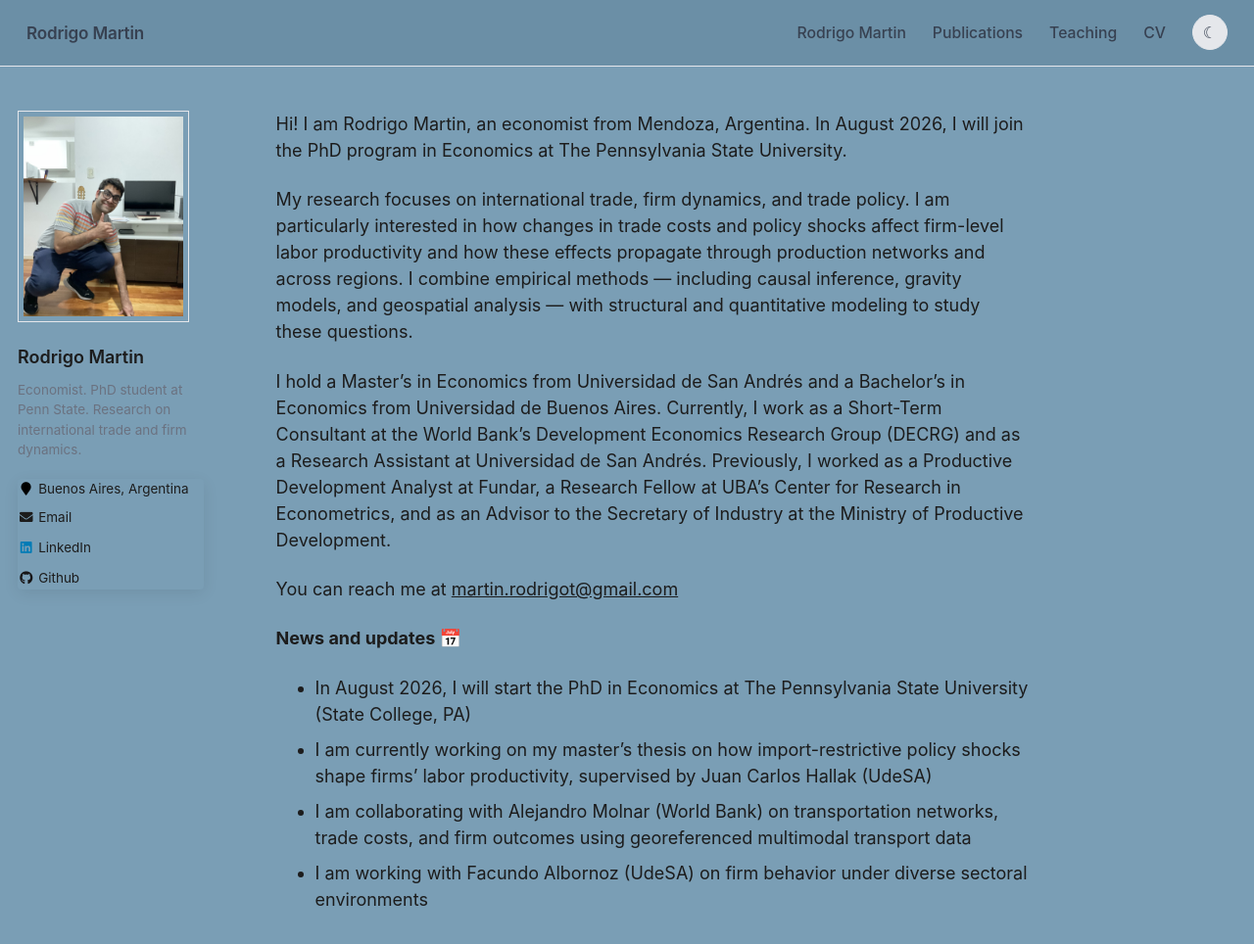
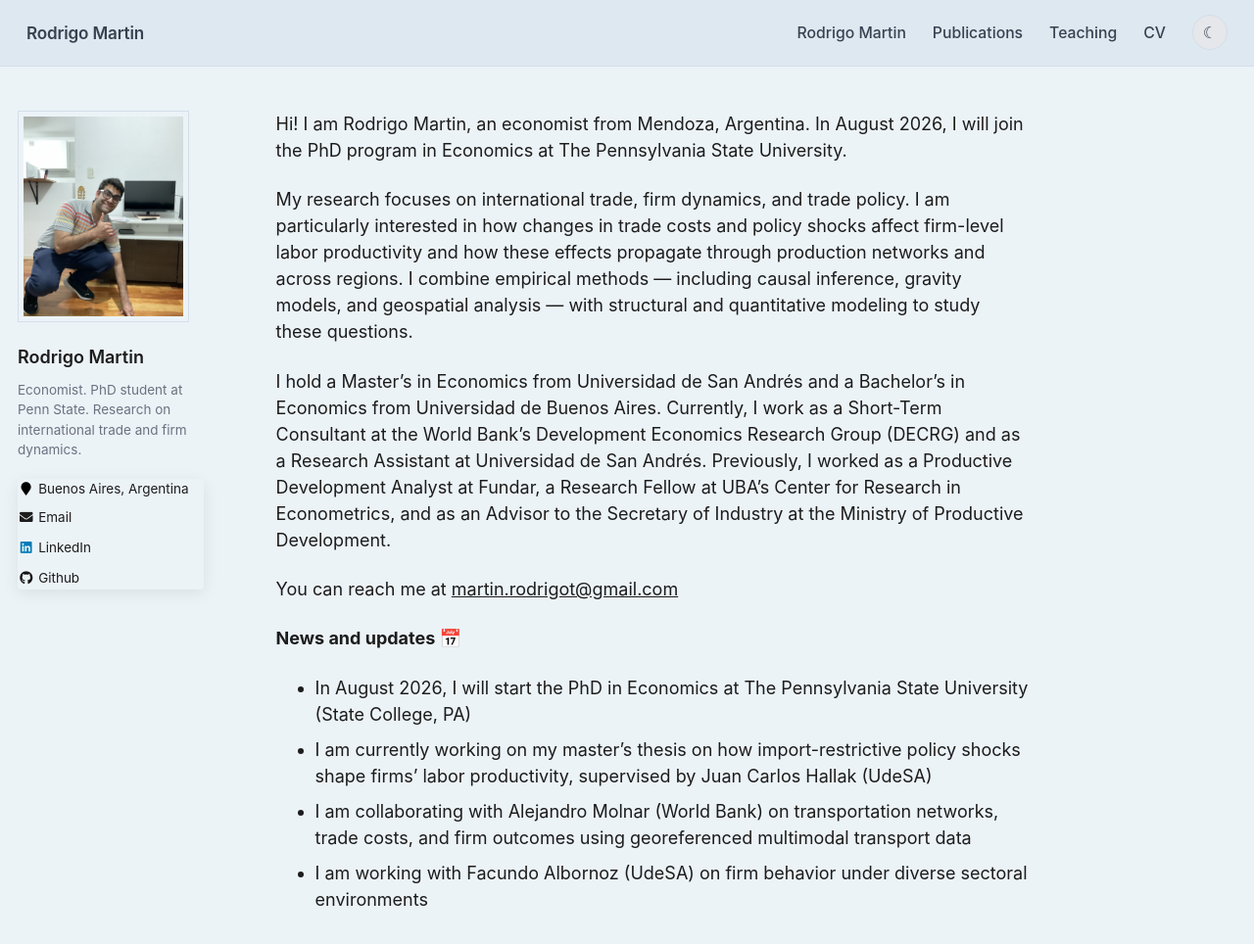
Before and after one commit to RodrigoTMartin/rodrigotmartin.github.io, a Jekyll site: the page built from _pages/about.md, in a window 1280 px wide and 977 px high. Shown: the top 964 px of the window at 98% size. Built offline with Jekyll 4.4.1, drawn with Linux system fonts in a browser that asks for light colours.

Commit message:
Update custom.html

```diff
--- a/_includes/head/custom.html
+++ b/_includes/head/custom.html
@@ -1,7 +1,5 @@
 {% include base_path %}
-
 <!-- start custom head snippets -->
-
 <link rel="apple-touch-icon" sizes="57x57" href="{{ base_path }}/images/apple-touch-icon-57x57.png?v=M44lzPylqQ">
 <link rel="apple-touch-icon" sizes="60x60" href="{{ base_path }}/images/apple-touch-icon-60x60.png?v=M44lzPylqQ">
 <link rel="apple-touch-icon" sizes="72x72" href="{{ base_path }}/images/apple-touch-icon-72x72.png?v=M44lzPylqQ">
@@ -23,7 +21,6 @@
 <meta name="msapplication-config" content="{{ base_path }}/images/browserconfig.xml?v=M44lzPylqQ">
 <meta name="theme-color" content="#ffffff">
 <link rel="stylesheet" href="{{ base_path }}/assets/css/academicons.css"/>
-
 <script type="text/x-mathjax-config"> MathJax.Hub.Config({ TeX: { equationNumbers: { autoNumber: "all" } } }); </script>
 <script type="text/x-mathjax-config">
   MathJax.Hub.Config({
@@ -34,7 +31,6 @@
   });
 </script>
 <script src='https://cdnjs.cloudflare.com/ajax/libs/mathjax/2.7.4/latest.js?config=TeX-MML-AM_CHTML' async></script>
-
 <!-- Theme initialization: runs immediately to avoid flash of wrong theme -->
 <script>
   (function () {
@@ -44,21 +40,20 @@
     document.documentElement.setAttribute('data-theme', theme);
   })();
 </script>
-
 <!-- Minimalist style overrides + dark/light mode variables -->
 <style>
   /* =============================================
      CSS Custom Properties
      ============================================= */
   :root {
-    --bg:         #7a9eb5;
+    --bg:         #ecf3f7;
     --surface:    #f7f7f7;
     --text:       #1c1c1c;
     --text-muted: #6b7280;
-    --border:     #e5e7eb;
+    --border:     #d4dee8;
     --link:       #1c1c1c;
     --link-hover: #4b5563;
-    --nav-bg:     #6b8fa6;
+    --nav-bg:     #dde8f0;
     --nav-text:   #374151;
     --nav-hover:  #111827;
     --footer-bg:  #f7f7f7;
@@ -66,7 +61,6 @@
     --toggle-bg:  #e5e7eb;
     --toggle-fg:  #374151;
   }
-
   [data-theme="dark"] {
     --bg:         #111111;
     --surface:    #1c1c1c;
@@ -83,7 +77,6 @@
     --toggle-bg:  #2d2d2d;
     --toggle-fg:  #e5e7eb;
   }
-
   /* =============================================
      Base
      ============================================= */
@@ -91,17 +84,14 @@
     background-color: var(--bg) !important;
     color: var(--text) !important;
     transition: background-color 0.2s ease, color 0.2s ease;
-    /* Remove sticky-footer bottom padding since footer is removed */
     padding-bottom: 0 !important;
   }
-
   /* =============================================
      Abstract collapsible (details / summary)
      ============================================= */
   details {
     margin: 0.4rem 0 0.75rem;
   }
-
   details summary {
     display: inline-block;
     padding: 0.15rem 0.65rem;
@@ -117,16 +107,13 @@
     user-select: none;
     transition: color 0.15s ease, background 0.15s ease;
   }
-
   details summary::-webkit-details-marker { display: none; }
   details summary::marker { display: none; }
-
   details[open] summary,
   details summary:hover {
     color: var(--text) !important;
     background: var(--surface) !important;
   }
-
   details p {
     margin: 0.5rem 0 0 !important;
     padding: 0.7rem 1rem !important;
@@ -135,7 +122,6 @@
     font-size: 0.95em !important;
     line-height: 1.65 !important;
   }
-
   /* Remove intro animations */
   .masthead,
   .page__footer,
@@ -146,7 +132,6 @@
     -webkit-animation: none !important;
     animation: none !important;
   }
-
   /* =============================================
      Simple flat site nav (replaces greedy-nav)
      ============================================= */
@@ -159,7 +144,6 @@
     margin: 0 !important;
     padding: 0 !important;
   }
-
   .site-nav__link {
     display: inline-block !important;
     padding: 0.35rem 0.75rem !important;
@@ -170,12 +154,10 @@
     white-space: nowrap !important;
     transition: color 0.15s ease !important;
   }
-
   .site-nav__link:hover {
     color: var(--nav-hover) !important;
     text-decoration: none !important;
   }
-
   /* =============================================
      Plain, uniform typography — body-size headings
      ============================================= */
@@ -203,7 +182,6 @@
     border-bottom: 1px solid var(--border) !important;
     box-shadow: none !important;
   }
-
   .masthead__inner-wrap {
     display: flex !important;
     align-items: center !important;
@@ -240,7 +213,6 @@
     margin: 0 !important;
     padding: 0 !important;
   }
-
   .greedy-nav {
     background: var(--nav-bg) !important;
     display: flex !important;
@@ -249,7 +221,6 @@
     min-width: unset !important;
     position: relative;
   }
-
   .greedy-nav .visible-links {
     display: flex !important;
     align-items: center !important;
@@ -257,22 +228,18 @@
     margin: 0 !important;
     padding: 0 !important;
   }
-
   .greedy-nav .visible-links li {
     display: flex !important;
     align-items: center !important;
     vertical-align: unset !important;
     font-weight: unset !important;
   }
-
   .greedy-nav .visible-links li:first-child a {
     margin-left: 0 !important;
   }
-
   .greedy-nav .visible-links li:last-child a {
     margin-right: 0 !important;
   }
-
   .greedy-nav a {
     display: block !important;
     margin: 0 !important;
@@ -284,19 +251,14 @@
     border-radius: 4px;
     transition: color 0.15s ease !important;
   }
-
   .greedy-nav a:hover {
     color: var(--nav-hover) !important;
     background-color: transparent !important;
     text-decoration: none !important;
   }
-
-  /* Remove sliding underline decoration */
   .greedy-nav .visible-links a::before {
     display: none !important;
   }
-
-  /* Hamburger button (mobile overflow) */
   .greedy-nav > button {
     position: static !important;
     height: auto !important;
@@ -363,129 +316,103 @@
     transition: background 0.15s ease, border-color 0.15s ease !important;
     padding: 0 !important;
   }
-
   .theme-toggle:hover {
     background: var(--border) !important;
   }
-
   .theme-toggle:focus {
     outline: 2px solid var(--nav-text);
     outline-offset: 2px;
   }
-
   /* =============================================
      Main content area
      ============================================= */
   #main {
     margin-top: 2.5rem !important;
   }
-
   /* =============================================
      Sidebar / Author profile
      ============================================= */
   .sidebar {
     background: transparent !important;
   }
-
   .author__avatar img {
     border-color: var(--border) !important;
     box-shadow: none !important;
     border-radius: 0 !important;
   }
-
   .author__name {
     color: var(--text) !important;
   }
-
   .author__bio {
     color: var(--text-muted) !important;
   }
-
   .author__urls-wrapper button {
     background: transparent !important;
     border: 1px solid var(--border) !important;
     color: var(--nav-text) !important;
     box-shadow: none !important;
   }
-
   .author__urls {
     background: var(--bg) !important;
     border-color: var(--border) !important;
     box-shadow: 0 4px 16px rgba(0, 0, 0, 0.08) !important;
   }
-
   .author__urls::before {
     border-color: var(--border) transparent !important;
   }
-
   .author__urls::after {
     border-color: var(--bg) transparent !important;
   }
-
   .author__urls a,
   .author__urls li {
     color: var(--text) !important;
   }
-
   .author__urls a:hover {
     color: var(--link-hover) !important;
   }
-
   /* =============================================
      Typography & links
      ============================================= */
   h1, h2, h3, h4, h5, h6 {
     color: var(--text) !important;
   }
-
   p, li, td, th, dt, dd {
     color: var(--text) !important;
   }
-
   a {
     color: var(--link) !important;
   }
-
   a:hover {
     color: var(--link-hover) !important;
   }
-
   .page__content a {
     color: var(--link) !important;
   }
-
   .page__content a:hover {
     color: var(--link-hover) !important;
   }
-
   .page__content h2 {
     border-bottom-color: var(--border) !important;
   }
-
   blockquote {
     border-left-color: var(--border) !important;
     color: var(--text-muted) !important;
   }
-
   hr {
     border-top-color: var(--border) !important;
   }
-
   abbr[title],
   abbr[data-original-title] {
     border-bottom-color: var(--border) !important;
     color: var(--text) !important;
   }
-
   figcaption {
     color: var(--text-muted) !important;
   }
-
   figcaption a {
     border-bottom-color: var(--border) !important;
     color: var(--text-muted) !important;
   }
-
   /* =============================================
      Code
      ============================================= */
@@ -499,13 +426,11 @@
     box-shadow: none !important;
     color: var(--text) !important;
   }
-
   pre {
     background: var(--code-bg) !important;
     border: 1px solid var(--border) !important;
     color: var(--text) !important;
   }
-
   /* =============================================
      Tables
      ============================================= */
@@ -513,21 +438,17 @@
     background: var(--bg) !important;
     color: var(--text) !important;
   }
-
   thead {
     background: var(--surface) !important;
     color: var(--text) !important;
   }
-
   th, td {
     border-color: var(--border) !important;
     color: var(--text) !important;
   }
-
   tbody tr:hover {
     background: var(--surface) !important;
   }
-
   /* =============================================
      Archive / post lists
      ============================================= */
@@ -535,16 +456,13 @@
     color: var(--text) !important;
     text-decoration: none !important;
   }
-
   .archive__item-title a:hover {
     color: var(--link-hover) !important;
     text-decoration: underline !important;
   }
-
   .archive__item-excerpt {
     color: var(--text-muted) !important;
   }
-
   /* =============================================
      TOC
      ============================================= */
@@ -553,39 +471,32 @@
     border-color: var(--border) !important;
     box-shadow: none !important;
   }
-
   .toc .nav__title {
     background: var(--surface) !important;
     color: var(--text) !important;
   }
-
   .toc__menu a {
     border-bottom-color: var(--border) !important;
     color: var(--text-muted) !important;
   }
-
   .toc__menu a:hover {
     background: var(--bg) !important;
     color: var(--text) !important;
   }
-
   /* =============================================
      Navigation sidebar list
      ============================================= */
   .nav__list a {
     color: var(--text) !important;
   }
-
   .nav__list .active {
     background: var(--text) !important;
     color: var(--bg) !important;
   }
-
   .nav__sub-title {
     border-bottom-color: var(--border) !important;
     color: var(--text-muted) !important;
   }
-
   /* =============================================
      Pagination
      ============================================= */
@@ -594,36 +505,30 @@
     border-color: var(--border) !important;
     color: var(--text-muted) !important;
   }
-
   .pagination a:hover,
   .pagination--pager:hover {
     color: var(--link-hover) !important;
   }
-
   .pagination a.current {
     background: var(--text) !important;
     border-color: var(--text) !important;
     color: var(--bg) !important;
   }
-
   /* =============================================
      Buttons
      ============================================= */
   .btn {
     box-shadow: none !important;
   }
-
   .btn--inverse {
     border-color: var(--border) !important;
     color: var(--text) !important;
     background: transparent !important;
   }
-
   .btn--inverse:hover {
     background: var(--surface) !important;
     color: var(--text) !important;
   }
-
   /* =============================================
      Footer
      ============================================= */
@@ -632,49 +537,40 @@
     border-top-color: var(--border) !important;
     color: var(--text-muted) !important;
   }
-
   .page__footer a {
     color: var(--text-muted) !important;
   }
-
   .page__footer a:hover {
     color: var(--text) !important;
   }
-
   .page__footer .fas,
   .page__footer .fab,
   .page__footer .far,
   .page__footer .fal {
     color: var(--text-muted) !important;
   }
-
   /* =============================================
      Page meta / taxonomy
      ============================================= */
   .page__meta {
     color: var(--text-muted) !important;
   }
-
   .page__taxonomy-item {
     border-color: var(--border) !important;
     color: var(--text) !important;
   }
-
   .page__taxonomy-item:hover {
     color: var(--link-hover) !important;
   }
-
   /* =============================================
      Breadcrumbs
      ============================================= */
   .breadcrumbs a {
     color: var(--text-muted) !important;
   }
-
   .breadcrumbs .current {
     color: var(--text) !important;
   }
-
   /* =============================================
      Forms
      ============================================= */
@@ -683,25 +579,19 @@
     border-color: var(--border) !important;
     color: var(--text) !important;
   }
-
   /* Page content background */
   .page, .page__content, #main .page, .page__inner-wrap {
     background-color: var(--bg) !important;
   }
-
-
 </style>
-
 <!-- Dark mode toggle logic -->
 <script>
   document.addEventListener('DOMContentLoaded', function () {
     var toggle = document.getElementById('theme-toggle');
     if (!toggle) return;
-
     function getTheme() {
       return document.documentElement.getAttribute('data-theme') || 'light';
     }
-
     function applyIcon(theme) {
       toggle.innerHTML = theme === 'dark' ? '&#9728;' : '&#9790;';
       toggle.setAttribute(
@@ -709,9 +599,7 @@
         theme === 'dark' ? 'Switch to light mode' : 'Switch to dark mode'
       );
     }
-
     applyIcon(getTheme());
-
     toggle.addEventListener('click', function () {
       var next = getTheme() === 'dark' ? 'light' : 'dark';
       document.documentElement.setAttribute('data-theme', next);
@@ -720,5 +608,4 @@
     });
   });
 </script>
-
 <!-- end custom head snippets -->
```
Also changed, not shown: other parts of _includes/head/custom.html (+0 -17 lines).
